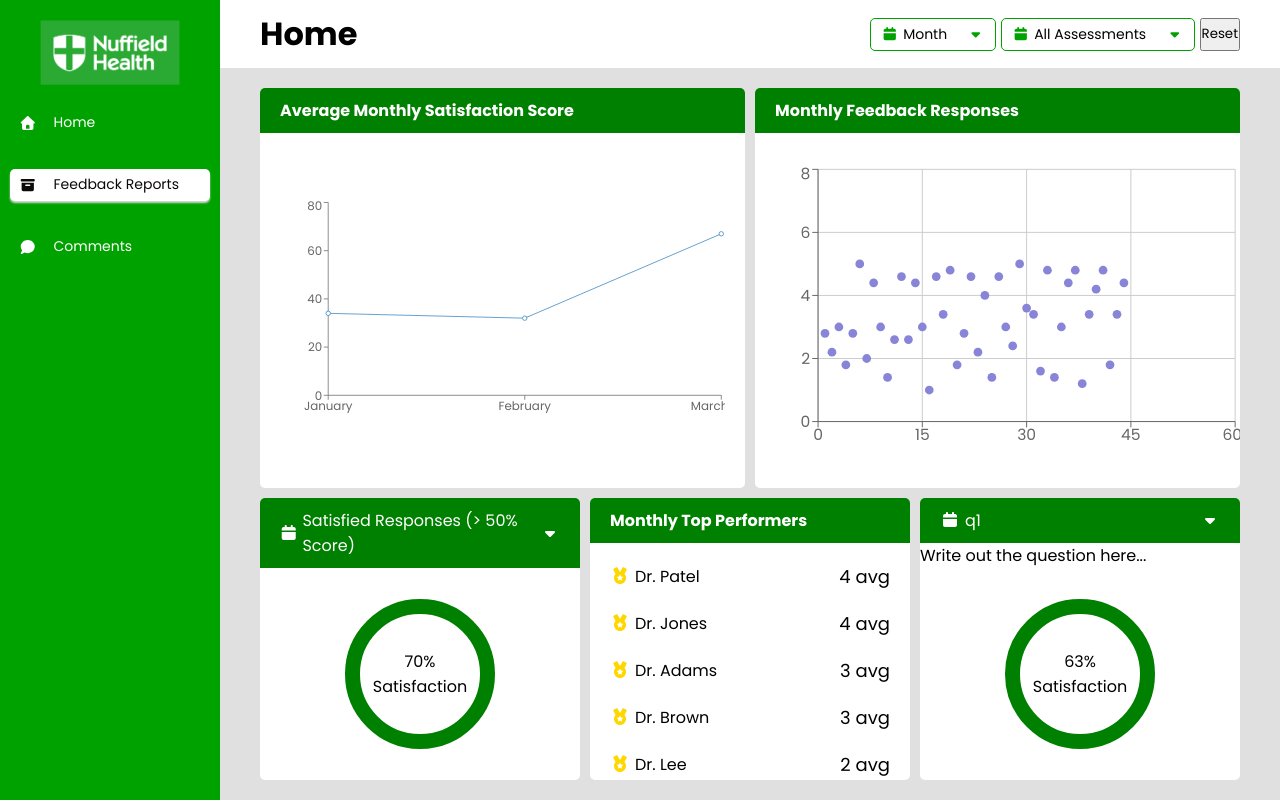
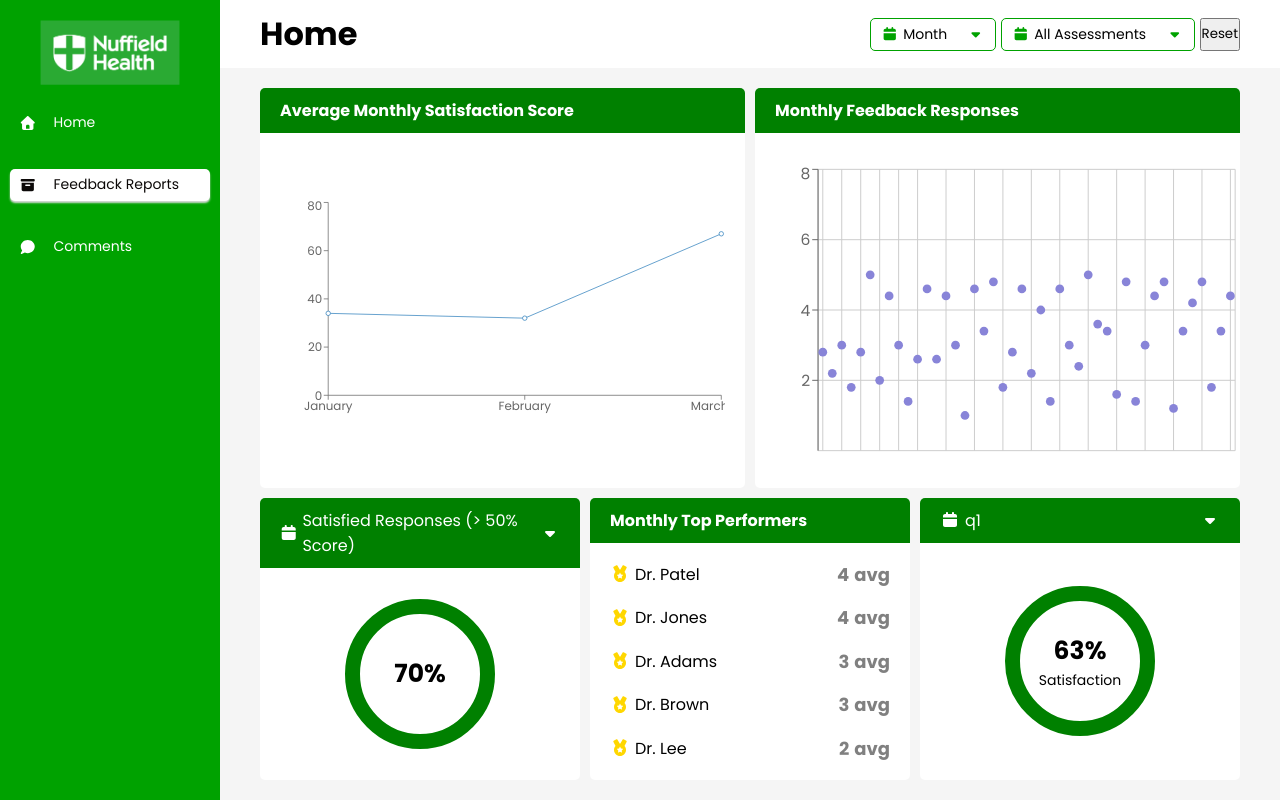
Before and after one commit to Jakelliott98/NH_FeebackPortal, a React (Vite) app: page /FeedbackReports in a window 1280 px wide. Built offline with nearby package versions, Linux system fonts and the light colour scheme.

Commit message:
Linked satisfaction circle graph to filteredFeedback data

```diff
--- a/src/CSS/FeedbackReportPage.css
+++ b/src/CSS/FeedbackReportPage.css
@@ -17,7 +17,6 @@
 .topLeft {
     grid-area: 1 / 1 / 8 / 7;
 }
-
 
 .topRight {
     grid-area: 1 / 7 / 8 / 13;
@@ -72,7 +71,7 @@
     display: flex;
     flex-direction: row;
     justify-content: space-between;
-    padding: 10px 20px;
+    padding: 0 20px;
     align-items: center;
 }
 
@@ -96,6 +95,8 @@
 
 .clinicianScore {
     font-size: 18px;
+    font-weight: 700;
+    color: gray;
 }
 
 .medalIcon {
@@ -111,3 +112,12 @@
     align-items: center;
     justify-content: center;
 }
+
+.circleGraphPercent {
+    font-weight: 700;
+    font-size: 25px;
+}
+
+.circleGraphText {
+    font-size: 14px;
+}
--- a/src/Components/DropdownFilter/DropdownFilter.jsx
+++ b/src/Components/DropdownFilter/DropdownFilter.jsx
@@ -16,8 +16,6 @@ function DropdownFilter ({dropdownTitle, onSelect, dropdownOptions, isDropdownLi
         onSelect(item)
         setIsFilterOpen(false)
     }
-
-    console.log(cssClass ? true : false)
 
     let filterClass = cssClass ? 'titleFilter' : 'filterTitleCard';
 
--- a/src/Pages/Reports/DropdownQuestionComponent.jsx
+++ b/src/Pages/Reports/DropdownQuestionComponent.jsx
@@ -18,11 +18,10 @@ function DropdownQuestionComponent () {
     return (
                 <div className='bottomRight feedbackCard'>
                     <DropdownFilter className='dataTitle' cssClass='titleFilter' dropdownTitle={activeQuestion} onSelect={changeQuestion} dropdownOptions={questions} isDropdownList={true} currentSelectedOption={activeQuestion} dropdownType={'variable'} />
-                    <p>Write out the question here...</p>
                     <div className='dataContainerFeedback'>
                         <div className='graph'>
-                            <p>{questionAverage}%</p>
-                            <p>Satisfaction</p>
+                            <p className='circleGraphPercent'>{questionAverage}%</p>
+                            <p className='circleGraphText'>Satisfaction</p>
                         </div>
                     </div>
                 </div>
--- a/src/Pages/Reports/FeedbackReportPage.jsx
+++ b/src/Pages/Reports/FeedbackReportPage.jsx
@@ -15,7 +15,6 @@ const ScatterGraph = (results, xDataPoint, yDataPoint) => (
             height={300}
         >
             <CartesianGrid />
-                <XAxis type="number" dataKey={`${xDataPoint}`} name="stature"/>
                 <YAxis type="number" dataKey={`${yDataPoint}`} name="Results"/>
                 <Scatter name="A school" data={results} fill="#8884d8"/>
         </ScatterChart>
--- a/src/Pages/Reports/SatisfactionCircleGraph.jsx
+++ b/src/Pages/Reports/SatisfactionCircleGraph.jsx
@@ -4,16 +4,18 @@ import { DropdownFilter } from "../../Components/DropdownFilter/DropdownFilter"
 
 const satisfactionQuestions = ['Satisfied Responses (> 50% Score)', 'Excellent Response (>80% Score)', 'Terrible Response (< 20% Score)']
 
-function SatisfactionCircleGraph ({positivePercentage}) {
+function SatisfactionCircleGraph () {
 
     const [activeQuestion, setActiveQuestion] = useState('Satisfied Responses (> 50% Score)')
     const { filteredFeedback } = useContext(resultsContext) // Going to be used for getting the results
 
     let results = {
-        'Satisfied Responses (> 50% Score)': positivePercentage,
-        'Excellent Response (>80% Score)': 34,
-        'Terrible Response (< 20% Score)': 12,
+        'Satisfied Responses (> 50% Score)': Math.round(((filteredFeedback.filter(item => item.averageScore > 2.5)).length / filteredFeedback.length) * 100),
+        'Excellent Response (>80% Score)': Math.round(((filteredFeedback.filter(item => item.averageScore >= 4)).length / filteredFeedback.length) * 100),
+        'Terrible Response (< 20% Score)': Math.round(((filteredFeedback.filter(item => item.averageScore === 1)).length / filteredFeedback.length) * 100),
     }
+
+    console.log(filteredFeedback.filter(item => item.averageScore >= 4))
 
     let responseData = results[activeQuestion]
 
@@ -24,8 +26,7 @@ function SatisfactionCircleGraph ({positivePercentage}) {
             <DropdownFilter className='dataTitle' cssClass='titleFilter' dropdownTitle={activeQuestion} onSelect={changeQuestion} dropdownOptions={satisfactionQuestions} isDropdownList={true} currentSelectedOption={activeQuestion} dropdownType={'variable'} />
             <div className='dataContainerFeedback'>
                 <div className='graph'>
-                    <p>{responseData}%</p>
-                    <p>Satisfaction</p>
+                    <p className='circleGraphPercent'>{responseData}%</p>
                 </div>
             </div>
         </div>
--- a/src/index.css
+++ b/src/index.css
@@ -3,7 +3,7 @@
 :root {
 
   --primary-colour: #00a200;
-  --content-background-colour: #e0e0e0;
+  --content-background-colour: #F5F5F5;
   --constrast-background-colour: #fff;
   --light-text-colour: #fff;
   --dark-text-colour: #0c0908;
```
Also changed, not shown: src/App.css (line endings or trailing spaces).
